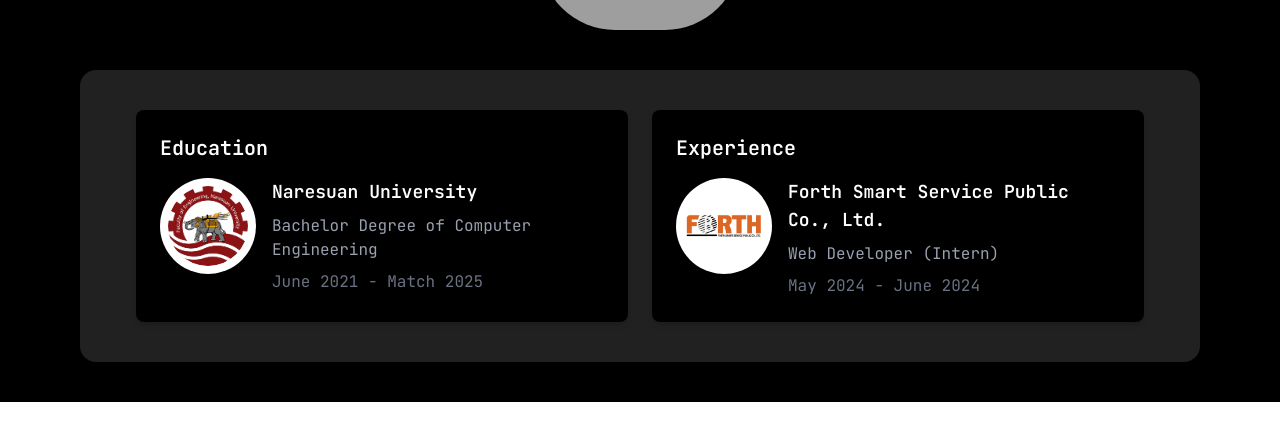
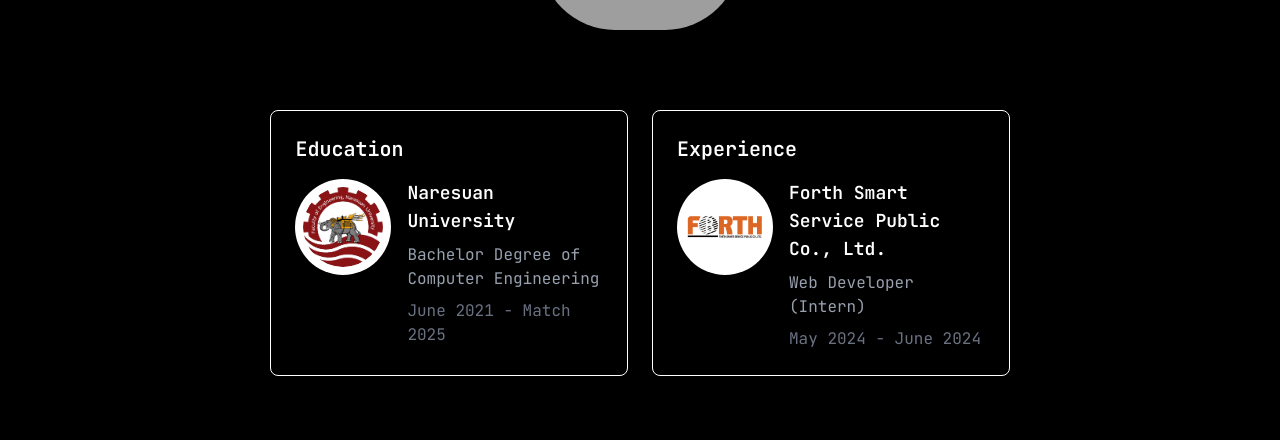
Before and after one commit to pramebt/bd-portfolio, a Next.js app: page / in a window 1280 px wide. Shown: the part 1252-1692 px from the top of the page. Before the commit the page ends 1654 px from the top, so only its background shows below. Built offline with nearby package versions, Linux system fonts and the light colour scheme; grey boxes are pictures that could not be loaded.

Commit message:
add aos  animate in carddetail

```diff
--- /dev/null
+++ b/src/components/CardDetail.tsx
@@ -0,0 +1,73 @@
+"use client";
+
+import React from "react";
+import { useEffect } from "react";
+import AOS from "aos";
+import "aos/dist/aos.css";
+import Image from "next/image";
+
+const data = [
+  {
+    animate:"fade-right",
+    title: "Education",
+    icon: "/assets/nu-en-logo.png",
+    header: "Naresuan University",
+    description: "Bachelor Degree of Computer Engineering",
+    years: "June 2021 - Match 2025",
+  },
+  {
+    animate:"fade-left",
+    title: "Experience",
+    icon: "/assets/forth-logo.png",
+    header: "Forth Smart Service Public Co., Ltd.",
+    description: "Web Developer (Intern)",
+    years: "May 2024 - June 2024",
+  },
+];
+const CardDetail = () => {
+    useEffect(() => {
+        AOS.init({ duration: 800, once: true });
+      }, []);
+
+  return (
+    <div className="grid md:grid-cols-2 gid-cols-1 gap-6 px-4">
+        {data.map((item, index) => (
+        <div
+          key={index}
+          data-aos={item.animate}
+          data-aos-once="false"
+          className="border border-white bg-black rounded-lg shadow-md p-6 flex flex-col space-y-4"
+        >
+          <h1 className="text-lg md:text-xl font-semibold text-white">
+            {item.title}
+          </h1>
+
+          <div className="flex flex-col md:flex-row items-start gap-3 md:gap-4 ">
+            <div className="flex-shrink-0 bg-white rounded-full p-2">
+              <Image
+                src={item.icon}
+                alt="logo"
+                width={80}
+                height={80}
+                className="rounded-full object-cover"
+              />
+            </div>
+
+            <div className="flex-1 flex flex-col">
+              <h2 className="text-sm md:text-lg font-semibold text-white mb-2">
+                {item.header}
+              </h2>
+              <p className="text-gray-400 mb-2 break-words whitespace-normal">
+                {item.description}
+              </p>
+              <p className="text-gray-500">
+                {item.years}
+              </p>
+            </div>
+          </div>
+        </div>
+      ))}</div>
+  )
+}
+
+export default CardDetail
--- a/src/page/About.tsx
+++ b/src/page/About.tsx
@@ -5,30 +5,16 @@ import { useEffect } from "react";
 import AOS from "aos";
 import "aos/dist/aos.css";
 import Image from "next/image";
+import CardDetail from "@/components/CardDetail";
 
-const data = [
-  {
-    title: "Education",
-    icon: "/assets/nu-en-logo.png",
-    header: "Naresuan University",
-    description: "Bachelor Degree of Computer Engineering",
-    years: "June 2021 - Match 2025",
-  },
-  {
-    title: "Experience",
-    icon: "/assets/forth-logo.png",
-    header: "Forth Smart Service Public Co., Ltd.",
-    description: "Web Developer (Intern)",
-    years: "May 2024 - June 2024",
-  },
-];
+
 const About = () => {
   useEffect(() => {
     AOS.init({ duration: 800, once: true });
   }, []);
 
   return (
-    <div id="about" className="w-fulllg:px-[12%] py-10 scroll-mt-20 ">
+    <div id="about" className="w-full lg:px-[12%] py-10 scroll-mt-20 ">
       <h2
         data-aos="fade-up"
         data-aos-once="false"
@@ -71,49 +57,11 @@ const About = () => {
       </div>
 
       {/* show section */}
-      <div className="bg-[#424242]/50 w-full mx-h-auto mt-10 py-7 px-3 md:px-10 md:py-10 rounded-2xl">
-        <div className="grid md:grid-cols-2 gid-cols-1 gap-6 px-4">
-          {data.map((item, index) => (
-        <div
-          key={index}
-          className="bg-black rounded-lg shadow-md p-6 flex flex-col space-y-4"
-        >
-          {/* หัวข้อหลัก */}
-          <h1 className="text-lg md:text-xl font-semibold text-white">
-            {item.title}
-          </h1>
-
-          {/* รูป + เนื้อหา */}
-          <div className="flex flex-col md:flex-row items-start gap-3 md:gap-4 ">
-            {/* รูปโปรไฟล์ */}
-            <div className="flex-shrink-0 bg-white rounded-full p-2">
-              <Image
-                src={item.icon}
-                alt="logo"
-                width={80}
-                height={80}
-                className="rounded-full object-cover"
-              />
-            </div>
-
-            {/* ข้อความ */}
-            <div className="flex-1 flex flex-col">
-              <h2 className="text-sm md:text-lg font-semibold text-white mb-2">
-                {item.header}
-              </h2>
-              <p className="text-gray-400 mb-2 break-words whitespace-normal">
-                {item.description}
-              </p>
-              <p className="text-gray-500">
-                {item.years}
-              </p>
-            </div>
-          </div>
-        </div>
-      ))}
+      <div className="bg-black/70 w-full mx-h-auto mt-10 py-7 px-3 md:px-10 md:py-10 rounded-2xl">
+          <CardDetail/>
         </div>
       </div>
-    </div>
+
   );
 };
 
```
